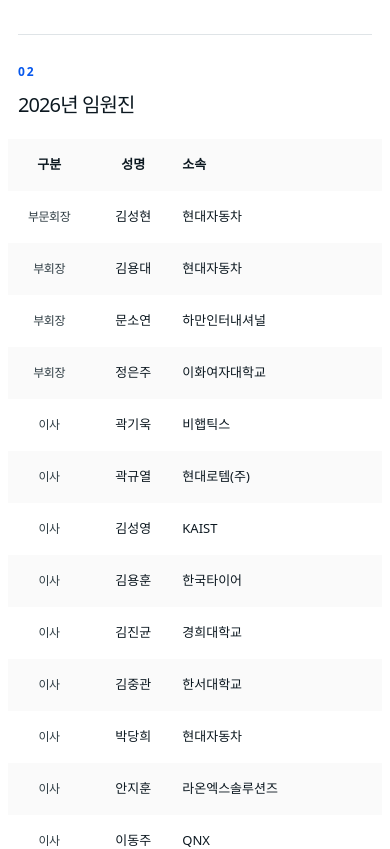
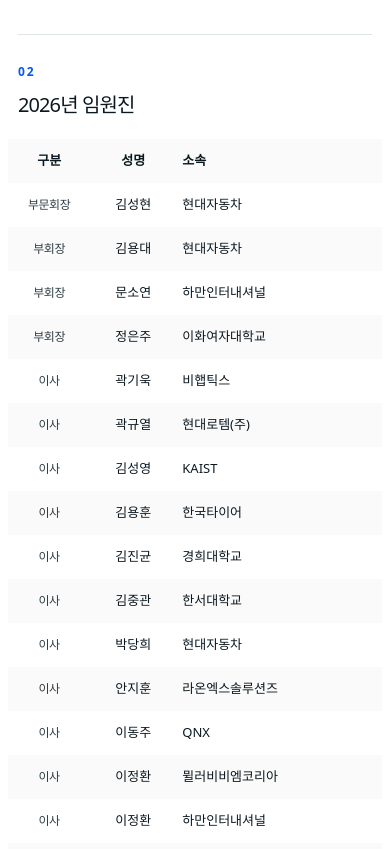
Before and after one commit to ksnve-future-mobility/homepage, a Next.js app: page /about in a window 390 px wide. Shown: the part 1180-2029 px from the top of the page. Built offline with nearby package versions, Linux system fonts and the light colour scheme.

Commit message:
Update future mobility division homepage

```diff
--- a/app/events/before-2026/page.tsx
+++ b/app/events/before-2026/page.tsx
@@ -53,7 +53,7 @@
           <h1>2026 이전 활동</h1>
           <Link className="hero-archive-link" href="/events">학술대회 목록</Link>
         </div>
-        <span>미래모빌리티 부문회 설립 전 학술대회 참여 기록입니다.</span>
+        <span>미래모빌리티 부문회 설립 전 학술대회 참여 현황입니다.</span>
       </section>
 
       <EventArchive events={academicEvents} />
--- a/app/globals.css
+++ b/app/globals.css
@@ -1185,7 +1185,7 @@
   display: grid;
   grid-template-columns: 1fr 1.2fr 1.8fr;
   align-items: center;
-  min-height: 58px;
+  min-height: 44px;
 }
 
 .committee-row:nth-child(odd) {
@@ -1197,7 +1197,7 @@
 }
 
 .committee-head {
-  min-height: 52px;
+  min-height: 40px;
   background: #f3f4f5;
   font-size: 15px;
   font-weight: 800;
@@ -2214,7 +2214,7 @@
     grid-template-columns: 24% 22% 54%;
     width: 100%;
     min-width: 0;
-    min-height: 54px;
+    min-height: 44px;
   }
   .committee-row span,.committee-row strong {
     min-width: 0;
@@ -2276,7 +2276,7 @@
   }
   .committee-row {
     grid-template-columns: 22% 23% 55%;
-    min-height: 52px;
+    min-height: 44px;
   }
   .committee-row span,.committee-row strong {
     padding: 0 4px;
```
